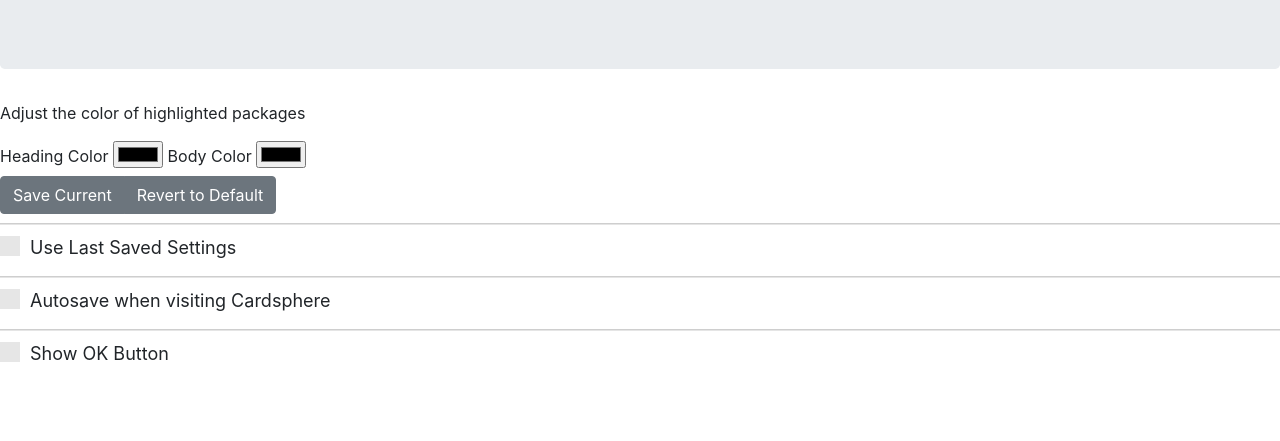
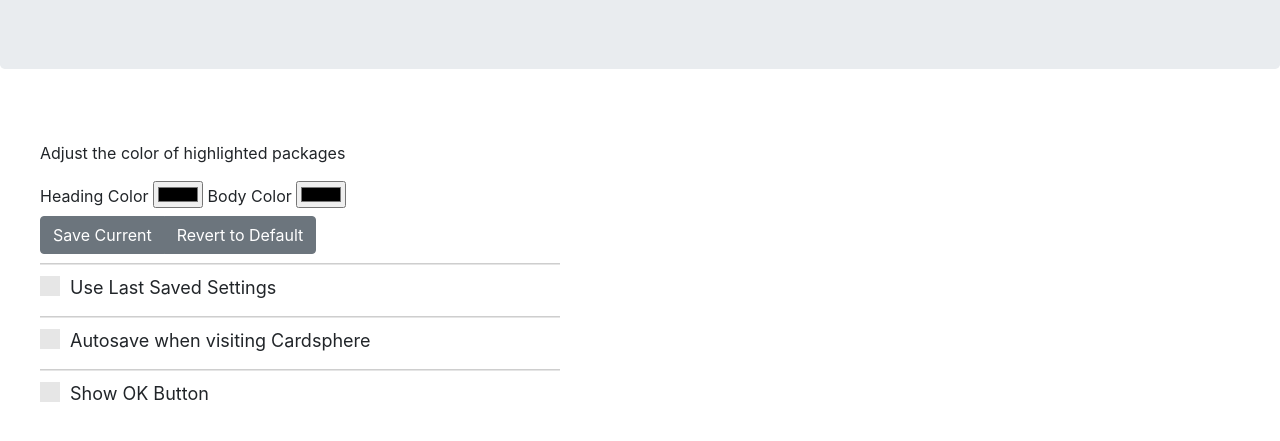
Before and after one commit to antoni-g/cardsphereUpdate, a browser extension: page cardsphereUpdate/options.html in a window 1280 px wide. Shown: the part 115-556 px from the top of the page. Drawn offline with nearby package versions, Linux system fonts and the light colour scheme.

Commit message:
getting there

```diff
--- a/cardsphereUpdate/options.html
+++ b/cardsphereUpdate/options.html
@@ -10,13 +10,12 @@
 </head>
 
 <body>
-<div id='outer'>
 	<div id='heading' class='jumbotron' padding ='10px'>
 		<div class="paddedBox">
 			<h1>Options</h1>
 		</div>
 	</div>
-
+<div id='outer' class='outerBox'>
 	<div id='options' class='optionBox'>
 		<div id='colorSelection'>
 			<div><p>Adjust the color of highlighted packages</p>
--- a/cardsphereUpdate/styles.css
+++ b/cardsphereUpdate/styles.css
@@ -13,6 +13,11 @@ $color--secondary = #0E647D
     height: 200px;
     width: 800px;
     overflow: auto;
+}
+
+.outerBox {
+	padding: 40px;
+	width: 600px;
 }
 
 .paddedBox {
```
